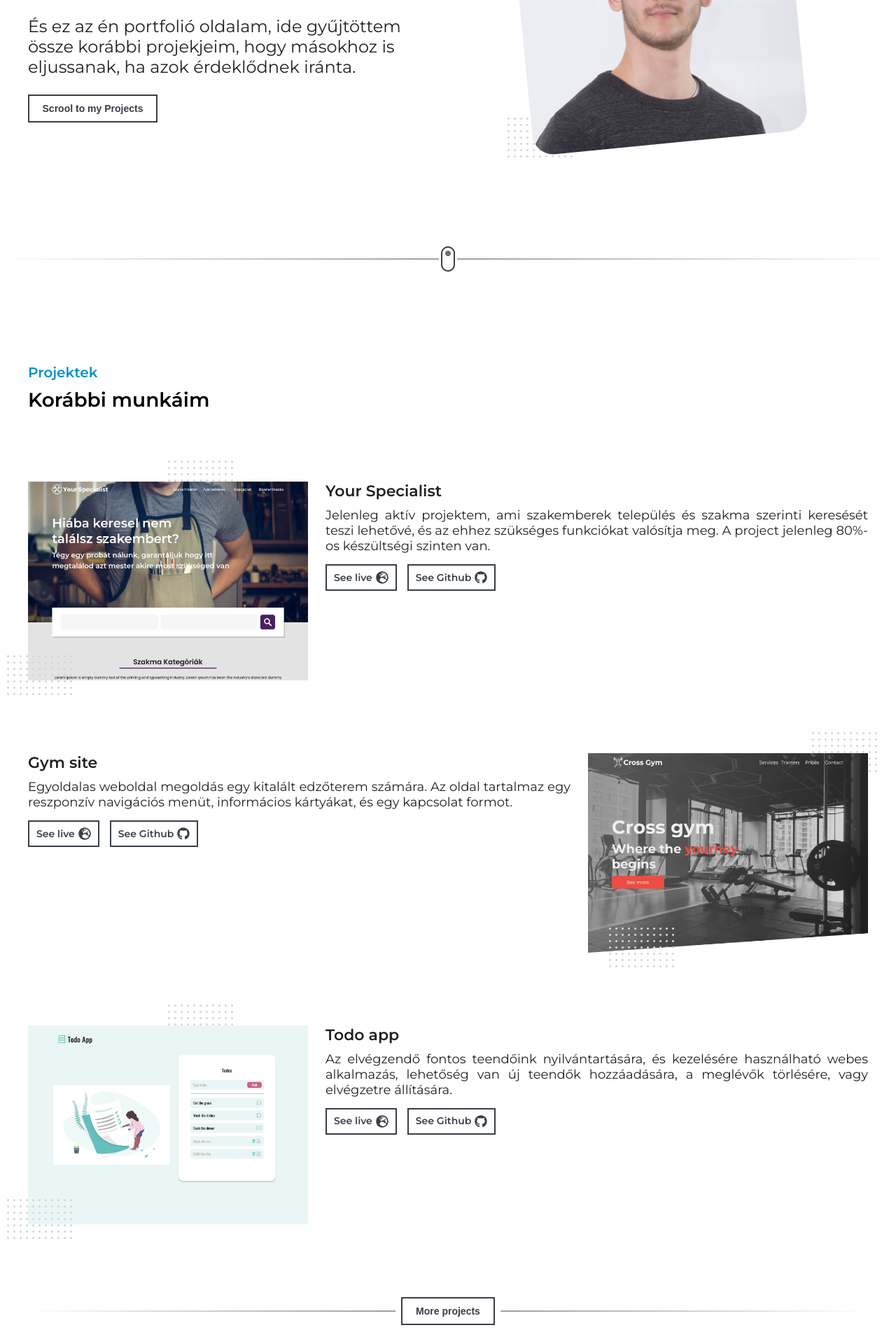
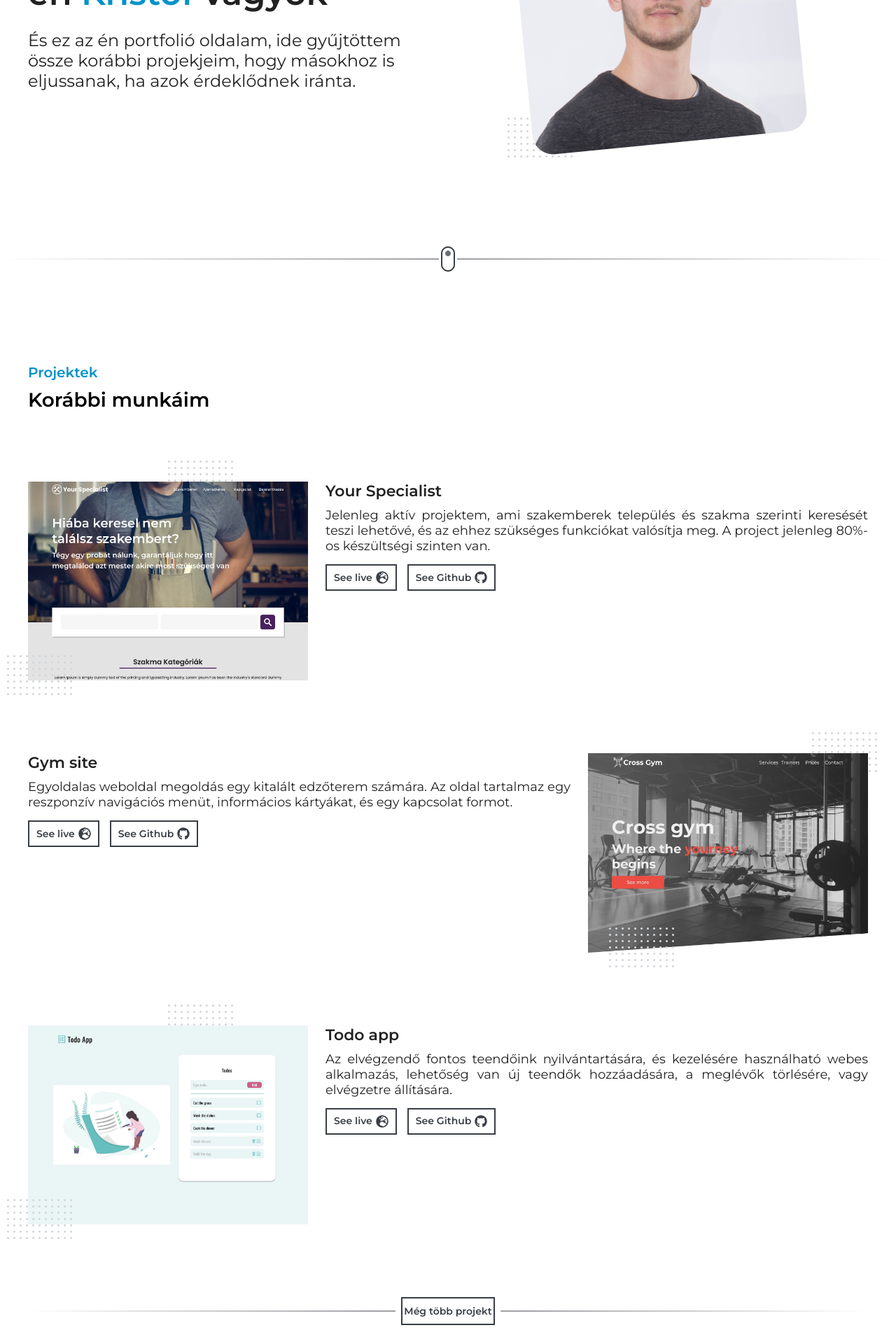
Before and after one commit to Gkristof96/Portfolio_v3, a React (Create React App) app: page / in a window 1280 px wide. Shown: the part 380-2300 px from the top of the page at 70% size. Built offline with nearby package versions, Linux system fonts and the light colour scheme.

Commit message:
replace buttons with linkbutton component

```diff
--- a/src/components/HomeScreen/About.js
+++ b/src/components/HomeScreen/About.js
@@ -1,5 +1,6 @@
 import GradientLine from "../UI/GradientLine";
 import style from "./About.module.css";
+import LinkButton from "../UI/Buttons/LinkButton";
 
 const About = () => {
   return (
@@ -29,7 +30,7 @@ const About = () => {
             dummy text ever since the 1500s.
           </p>
           <div className={style["btn-wrapper"]}>
-            <button className={style.btn}>Tudj meg többet rólam</button>
+            <LinkButton path="about">Tudj meg többet rólam</LinkButton>
             <GradientLine side="right" />
           </div>
         </div>
@@ -69,7 +70,7 @@ const About = () => {
       </div>
       <div className={style["link-wrapper"]}>
         <GradientLine />
-        <button className={style["link-btn"]}>Get my cv</button>
+        <LinkButton path="/pdf">Önéletrajz</LinkButton>
         <GradientLine side="right" />
       </div>
     </section>
--- a/src/components/HomeScreen/About.module.css
+++ b/src/components/HomeScreen/About.module.css
@@ -100,21 +100,3 @@
   justify-content: center;
   align-items: center;
 }
-
-.link-wrapper .link-btn {
-  border: 2px solid #393e46;
-  box-sizing: border-box;
-  background: #fff;
-  height: 40px;
-  width: 300px;
-
-  font-weight: 600;
-  font-size: 14px;
-  line-height: 17px;
-
-  display: flex;
-  align-items: center;
-  justify-content: center;
-  color: #393e46;
-  margin: 0 8px;
-}
--- a/src/components/HomeScreen/Contact.js
+++ b/src/components/HomeScreen/Contact.js
@@ -1,3 +1,4 @@
+import LinkButton from "../UI/Buttons/LinkButton";
 import GradientLine from "../UI/GradientLine";
 import style from "./Contact.module.css";
 
@@ -13,7 +14,7 @@ const Contact = () => {
       </p>
       <div className={style["link-wrapper"]}>
         <GradientLine />
-        <button className={style["link-btn"]}>Írj nekem</button>
+        <LinkButton path="/contact">Írj nekem</LinkButton>
         <GradientLine side="right" />
       </div>
     </section>
--- a/src/components/HomeScreen/Contact.module.css
+++ b/src/components/HomeScreen/Contact.module.css
@@ -41,21 +41,3 @@
   align-items: center;
   margin-bottom: 100px;
 }
-
-.link-wrapper .link-btn {
-  border: 2px solid #393e46;
-  box-sizing: border-box;
-  background: #fff;
-  height: 40px;
-  width: 300px;
-
-  font-weight: 600;
-  font-size: 14px;
-  line-height: 17px;
-
-  display: flex;
-  align-items: center;
-  justify-content: center;
-  color: #393e46;
-  margin: 0 8px;
-}
--- a/src/components/HomeScreen/Hero.js
+++ b/src/components/HomeScreen/Hero.js
@@ -12,7 +12,6 @@ const Hero = () => {
           És ez az én portfolió oldalam, ide gyűjtöttem össze korábbi
           projekjeim, hogy másokhoz is eljussanak, ha azok érdeklődnek iránta.
         </p>
-        <button className={style["button"]}>Scrool to my Projects</button>
       </div>
       <div className={style["image-wrapper"]}>
         <img
--- a/src/components/HomeScreen/Hero.module.css
+++ b/src/components/HomeScreen/Hero.module.css
@@ -36,20 +36,6 @@
   color: #212121;
 }
 
-.text-wrapper .button {
-  border: 2px solid #393e46;
-  box-sizing: border-box;
-  background: #fff;
-  width: 185px;
-  height: 40px;
-
-  font-weight: 600;
-  font-size: 14px;
-  line-height: 17px;
-
-  color: #393e46;
-}
-
 .image-wrapper {
   position: relative;
   align-self: center;
--- a/src/components/HomeScreen/Projects/Projects.js
+++ b/src/components/HomeScreen/Projects/Projects.js
@@ -2,6 +2,7 @@ import style from "./Projects.module.css";
 import ProjectCard from "./ProjectCard";
 import { projectData } from "../../../data/projects";
 import GradientLine from "../../UI/GradientLine";
+import LinkButton from "../../UI/Buttons/LinkButton";
 
 const Projects = () => {
   return (
@@ -13,7 +14,7 @@ const Projects = () => {
       <ProjectCard projectData={projectData[2]} type="left" />
       <div className={style["link-wrapper"]}>
         <GradientLine />
-        <button className={style["link-btn"]}>More projects</button>
+        <LinkButton path="/projects">Még több projekt</LinkButton>
         <GradientLine side="right" />
       </div>
     </section>
--- a/src/components/HomeScreen/Projects/Projects.module.css
+++ b/src/components/HomeScreen/Projects/Projects.module.css
@@ -31,21 +31,3 @@
   justify-content: center;
   align-items: center;
 }
-
-.link-wrapper .link-btn {
-  border: 2px solid #393e46;
-  box-sizing: border-box;
-  background: #fff;
-  height: 40px;
-  width: 300px;
-
-  font-weight: 600;
-  font-size: 14px;
-  line-height: 17px;
-
-  display: flex;
-  align-items: center;
-  justify-content: center;
-  color: #393e46;
-  margin: 0 8px;
-}
--- /dev/null
+++ b/src/components/UI/Buttons/LinkButton.js
@@ -0,0 +1,12 @@
+import style from "./LinkButton.module.css";
+import { Link } from "react-router-dom";
+
+const LinkButton = (props) => {
+  return (
+    <Link to={props.path} className={style.btn}>
+      {props.children}
+    </Link>
+  );
+};
+
+export default LinkButton;
--- /dev/null
+++ b/src/components/UI/Buttons/LinkButton.module.css
@@ -0,0 +1,22 @@
+.btn {
+  text-decoration: none;
+  border: 2px solid #393e46;
+  box-sizing: border-box;
+  height: 40px;
+  width: 300px;
+
+  font-weight: 600;
+  font-size: 14px;
+  line-height: 17px;
+
+  display: flex;
+  align-items: center;
+  justify-content: center;
+  color: #393e46;
+  margin: 0 8px;
+  transition: 0.5s ease-in-out;
+}
+
+.btn:hover {
+  transform: scale(1.05);
+}
```
